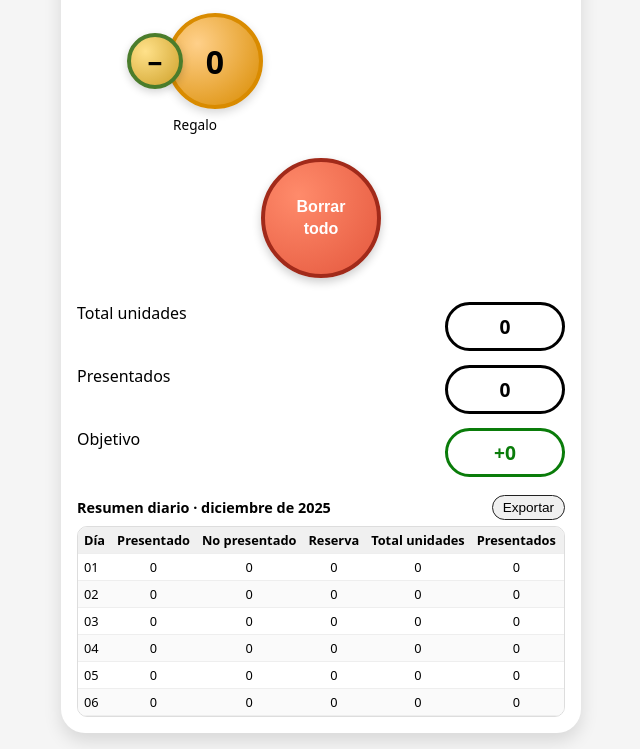
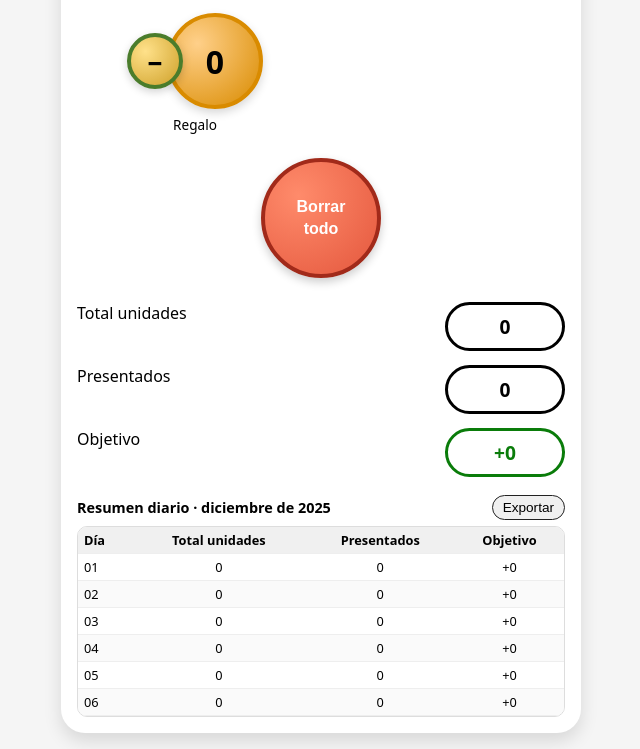
Before and after one commit to tomalic/ContadorSeguros1, a plain HTML site: page index.html in a window 1280 px wide. Shown: the part 820-1569 px from the top of the page, without its empty margins (319-959 px from the left). Drawn offline with Linux system fonts and the light colour scheme.

Commit message:
Add files via upload

```diff
--- a/index.html
+++ b/index.html
@@ -360,9 +360,6 @@
           <thead>
             <tr>
               <th>Día</th>
-              <th>Presentado</th>
-              <th>No presentado</th>
-              <th>Reserva</th>
               <th>Total unidades</th>
               <th>Presentados</th>
               <th>Objetivo</th>
@@ -597,14 +594,6 @@ function renderDailyTable() {
     const tdDia = document.createElement("td");
     tdDia.textContent = day.toString().padStart(2, "0");
 
-    const tdPres   = document.createElement("td");
-    const tdNoPres = document.createElement("td");
-    const tdRes    = document.createElement("td");
-
-    tdPres.textContent   = dayCounts.presentado   || 0;
-    tdNoPres.textContent = dayCounts.noPresentado || 0;
-    tdRes.textContent    = dayCounts.reserva      || 0;
-
     const tdTotal = document.createElement("td");
     const tdPresentados = document.createElement("td");
     const tdObjetivo = document.createElement("td");
@@ -614,12 +603,10 @@ function renderDailyTable() {
     tdObjetivo.textContent    = (objetivo >= 0 ? "+" : "") + objetivo;
 
     tr.appendChild(tdDia);
-    tr.appendChild(tdPres);
-    tr.appendChild(tdNoPres);
-    tr.appendChild(tdRes);
     tr.appendChild(tdTotal);
     tr.appendChild(tdPresentados);
     tr.appendChild(tdObjetivo);
+
 
     tbody.appendChild(tr);
   }
```
